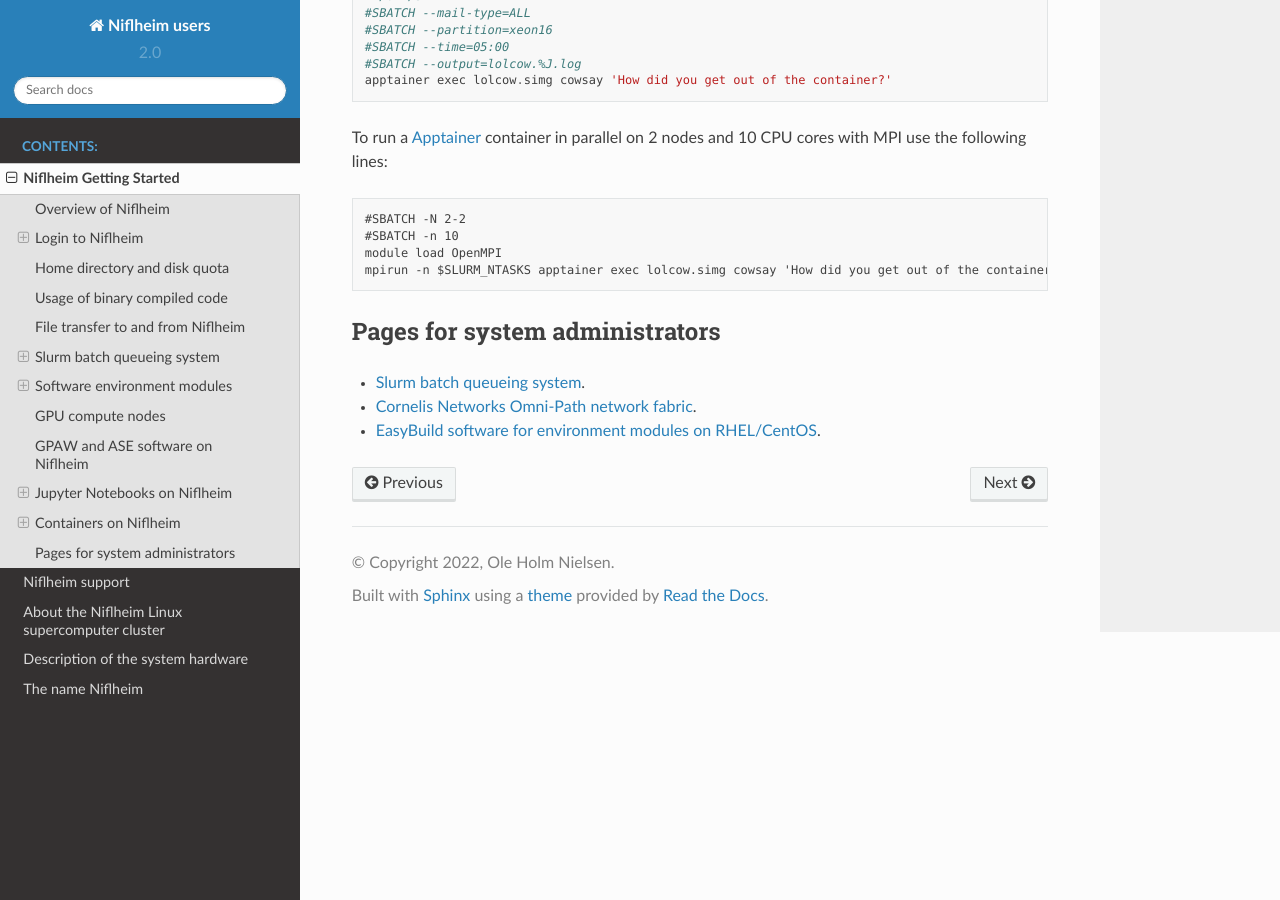
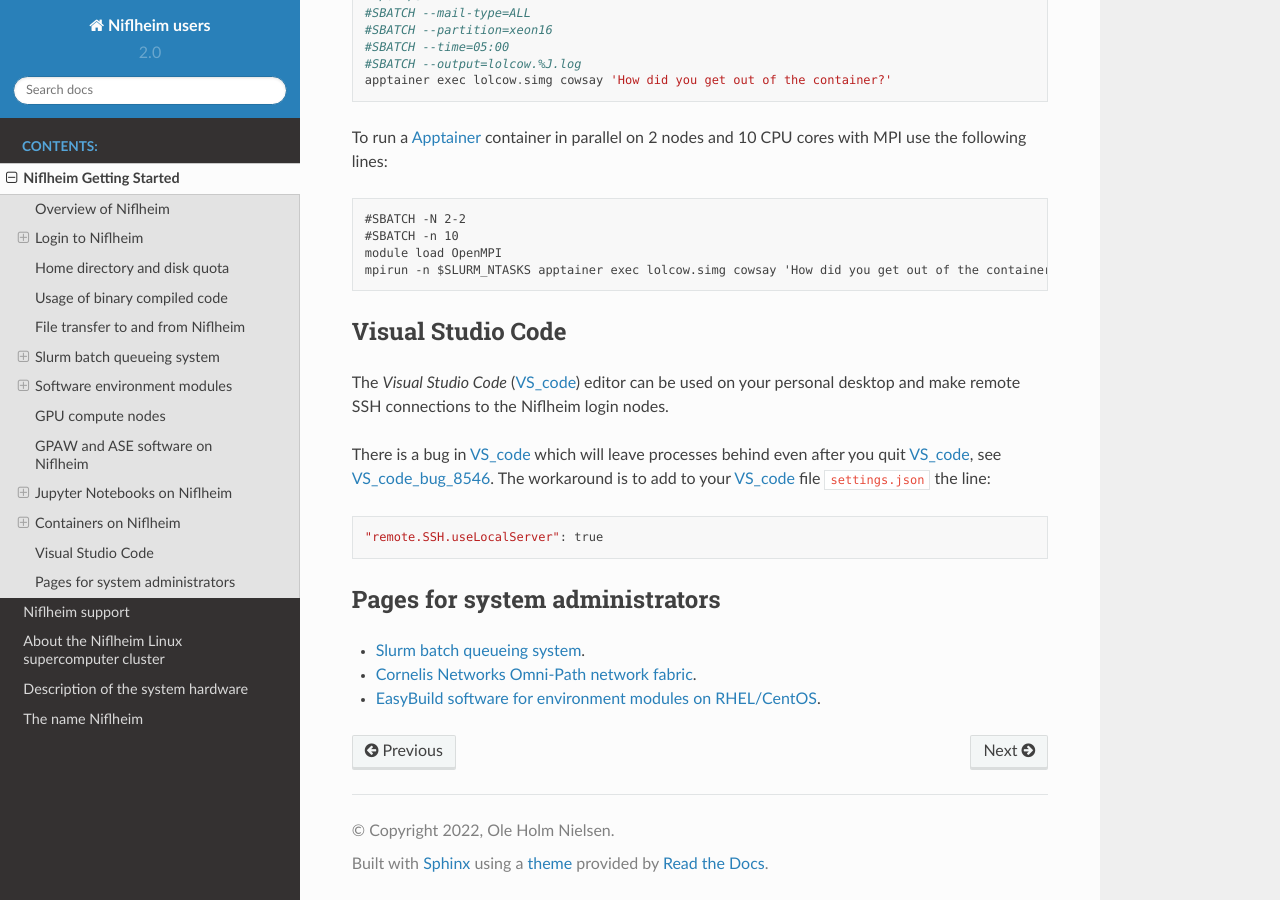
Before and after one commit to OleHolmNielsen/Niflheim_users, a Sphinx documentation site: the page built from docs/Niflheim_Getting_Started.rst, in a window 1280 px wide and 900 px high, scrolled down 21414 px. Built offline with Sphinx 7.4.7 and the Read the Docs theme 2.0.0, drawn with Linux system fonts in a browser that asks for light colours.

Commit message:
Visual Studio Code section

```diff
--- a/docs/Niflheim_Getting_Started.rst
+++ b/docs/Niflheim_Getting_Started.rst
@@ -1031,6 +1031,18 @@ To run a Apptainer_ container in parallel on 2 nodes and 10 CPU cores with MPI u
   module load OpenMPI
   mpirun -n $SLURM_NTASKS apptainer exec lolcow.simg cowsay 'How did you get out of the container?'
 
+Visual Studio Code
+=====================
+
+The *Visual Studio Code* (VS_code_) editor can be used on your personal desktop and make remote SSH connections to the Niflheim login nodes.
+
+There is a bug in VS_code_ which will leave processes behind even after you quit VS_code_, see VS_code_bug_8546_.
+The workaround is to add to your VS_code_ file ``settings.json`` the line::
+
+  "remote.SSH.useLocalServer": true
+
+.. _VS_code: https://code.visualstudio.com/
+.. _VS_code_bug_8546: https://github.com/microsoft/vscode-remote-release/issues/8546
 
 Pages for system administrators
 ===============================
```
